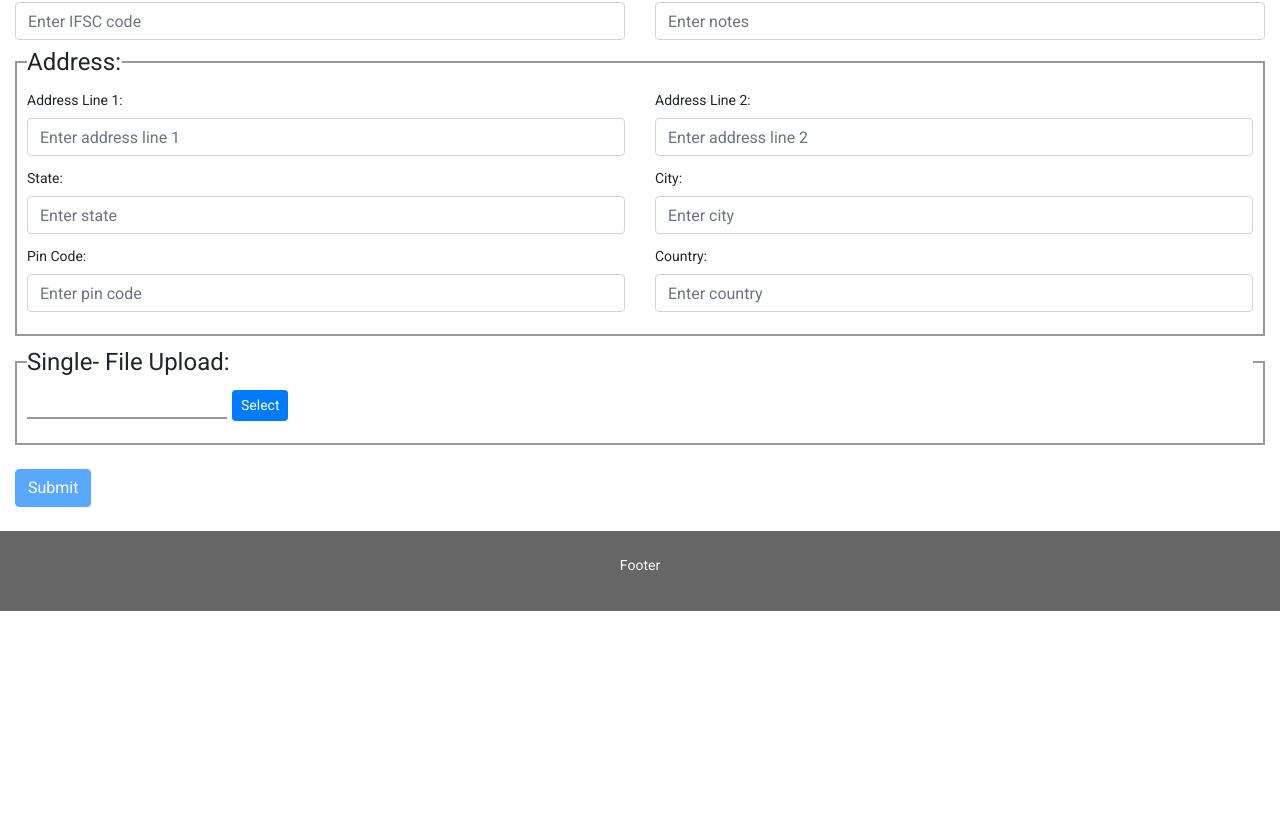
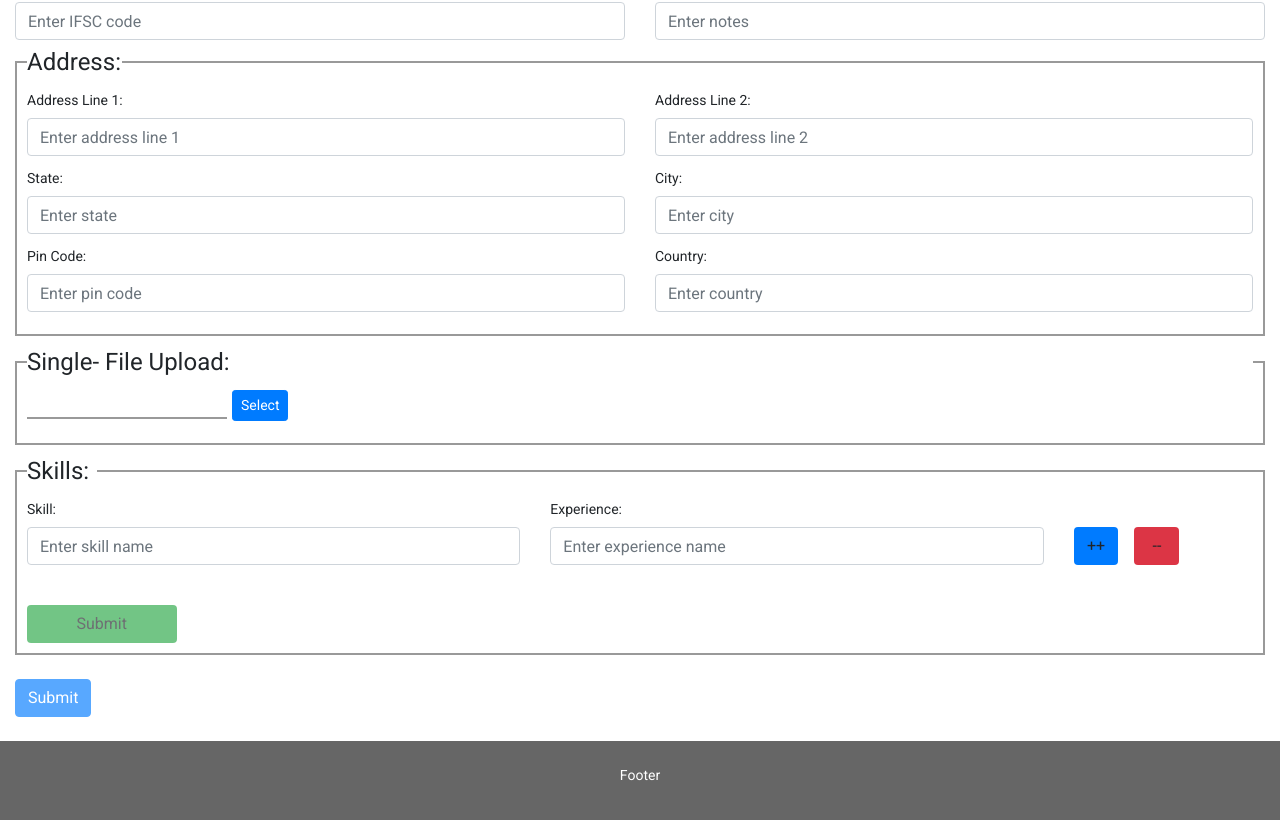
Before and after one commit to ajay-kumar-in/Angular-Project, an Angular app: page / in a window 1280 px wide. Shown: the part 376-1196 px from the top of the page. Before the commit the page ends 987 px from the top, so only its background shows below. Built offline with nearby package versions, Linux system fonts and the light colour scheme.

Commit message:
add skill form array

```diff
--- a/src/app/components/custom-forms/registration-form/registration-form.component.html
+++ b/src/app/components/custom-forms/registration-form/registration-form.component.html
@@ -121,6 +121,7 @@
 
             <app-address-form legend="Address" formControlName="address"></app-address-form>
             <app-single-file-upload formControlName="singleFile" acceptFileType=".jpg/.jpeg/.png"></app-single-file-upload>
+            <app-form-array></app-form-array>
             <!-- <app-file-upload formControlName="file"></app-file-upload> -->
 
             <div class="row mt-4">
--- /dev/null
+++ b/src/app/shared/components/form-array/form-array.component.html
@@ -0,0 +1,54 @@
+<div [formGroup]="form" class="mt-3">
+    <div formArrayName="skills">
+        <fieldset>
+            <legend class="legend">Skills:</legend>
+            <ng-container *ngFor="let skillForm of skills.controls; let i = index">
+                <form class="lesson-form-row" [formGroup]="skillForm">
+                    <div class="row">
+                        <div class="col-md-5 mb-2">
+                            <div class="form-group mb-1">
+                                <label for="skill">Skill:</label>
+                                <input type="text" class="form-control" id="skill" formControlName="skill"
+                                    placeholder="Enter skill name">
+                            </div>
+                            <div *ngIf="skillForm.get('skill').invalid && (skillForm.get('skill').dirty || skillForm.get('skill').touched)"
+                                class="text text-danger">
+                                <div *ngIf="skillForm.get('skill').errors.required">
+                                    Skill is required.
+                                </div>
+                            </div>
+                        </div>
+                        <div class="col-md-5 mb-2">
+                            <div class="form-group mb-1">
+                                <label for="experience">Experience:</label>
+                                <input type="text" class="form-control" id="experience" formControlName="experience"
+                                    placeholder="Enter experience name">
+                            </div>
+                            <div *ngIf="skillForm.get('experience').invalid && (skillForm.get('experience').dirty || skillForm.get('experience').touched)"
+                                class="text text-danger">
+                                <div *ngIf="skillForm.get('experience').errors.required">
+                                    Experience is required.
+                                </div>
+                            </div>
+                        </div>
+                        <div class="col-md-2 mt-4">
+                            <div class="mt-1">
+                                <button class="btn btn-md bg-primary w-25" (click)="addSkill()">++</button>
+                                <button class="btn btn-md bg-danger w-25 ml-3" (click)="deleteSkill(i)">--</button>
+                            </div>
+                        </div>
+                    </div>
+                </form>
+            </ng-container>
+
+            <div class="row">
+                <div class="col-md-6 mt-4">
+                    <div class="mt-1">
+                        <button class="btn btn-md bg-success w-25" (click)="submitForm()"
+                            [disabled]="form.invalid">Submit</button>
+                    </div>
+                </div>
+            </div>
+        </fieldset>
+    </div>
+</div>
--- /dev/null
+++ b/src/app/shared/components/form-array/form-array.component.scss
@@ -0,0 +1,8 @@
+fieldset {
+    border: 2px solid #999;
+    padding: 10px;
+}
+
+.legend {
+    width: 70px;
+}
--- /dev/null
+++ b/src/app/shared/components/form-array/form-array.component.ts
@@ -0,0 +1,45 @@
+import { Component, OnInit } from '@angular/core';
+import { FormArray, FormBuilder, Validators } from '@angular/forms';
+
+@Component({
+  selector: 'app-form-array',
+  templateUrl: './form-array.component.html',
+  styleUrls: ['./form-array.component.scss']
+})
+export class FormArrayComponent implements OnInit {
+
+  form: any;
+  skillFormList = this.fb.group({
+    skill: ['', [Validators.required]],
+    experience: ['', [Validators.required]]
+  })
+
+  constructor(
+    private fb: FormBuilder
+  ) {}
+
+  ngOnInit(): void {
+    this.form = this.fb.group({
+      skills: this.fb.array([
+       this.skillFormList
+      ])
+    })
+  }
+
+  get skills() {
+    return this.form.controls['skills'] as FormArray;
+  }
+
+  addSkill() {
+    this.skills.push(this.skillFormList)
+  }
+
+  deleteSkill(index: number) {
+    this.skills.removeAt(index)
+  }
+
+  submitForm() {
+    console.log(this.form.value);
+  }
+
+}
--- a/src/app/shared/modules/shared.module.ts
+++ b/src/app/shared/modules/shared.module.ts
@@ -5,11 +5,13 @@ import { AddressFormComponent } from '../components/address-form/address-form.co
 import { CommonModule } from '@angular/common';
 import { FileUploadComponent } from '../components/file-upload/file-upload.component';
 import { SingleFileUploadComponent } from '../components/single-file-upload/single-file-upload.component';
+import { FormArrayComponent } from '../components/form-array/form-array.component';
 
 const components = [
   AddressFormComponent,
   FileUploadComponent,
-  SingleFileUploadComponent
+  SingleFileUploadComponent,
+  FormArrayComponent
 ]
 
 const modules = [
```
Also changed, not shown: 1 other file (tests, documents, lock files or other folders).
